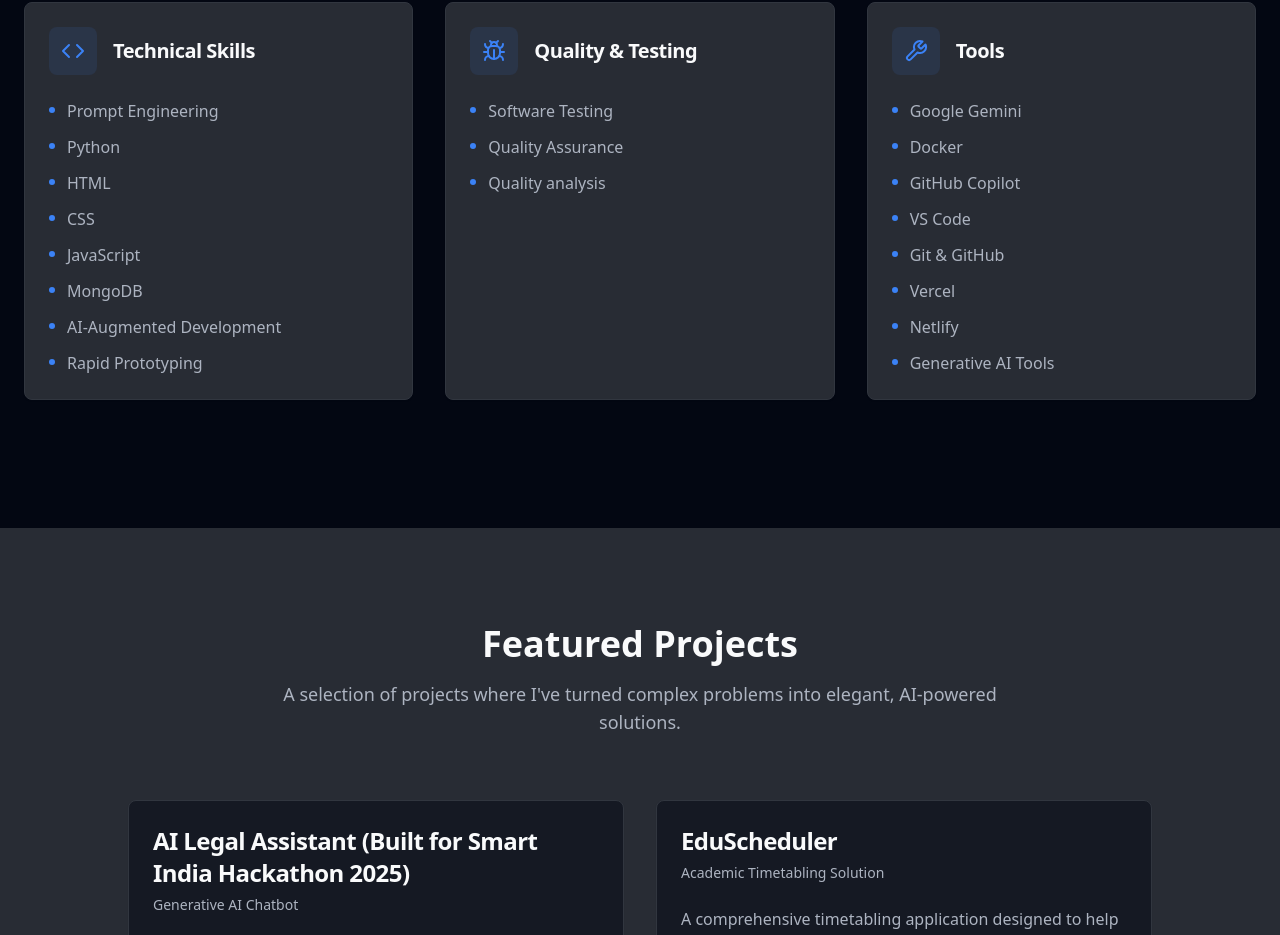
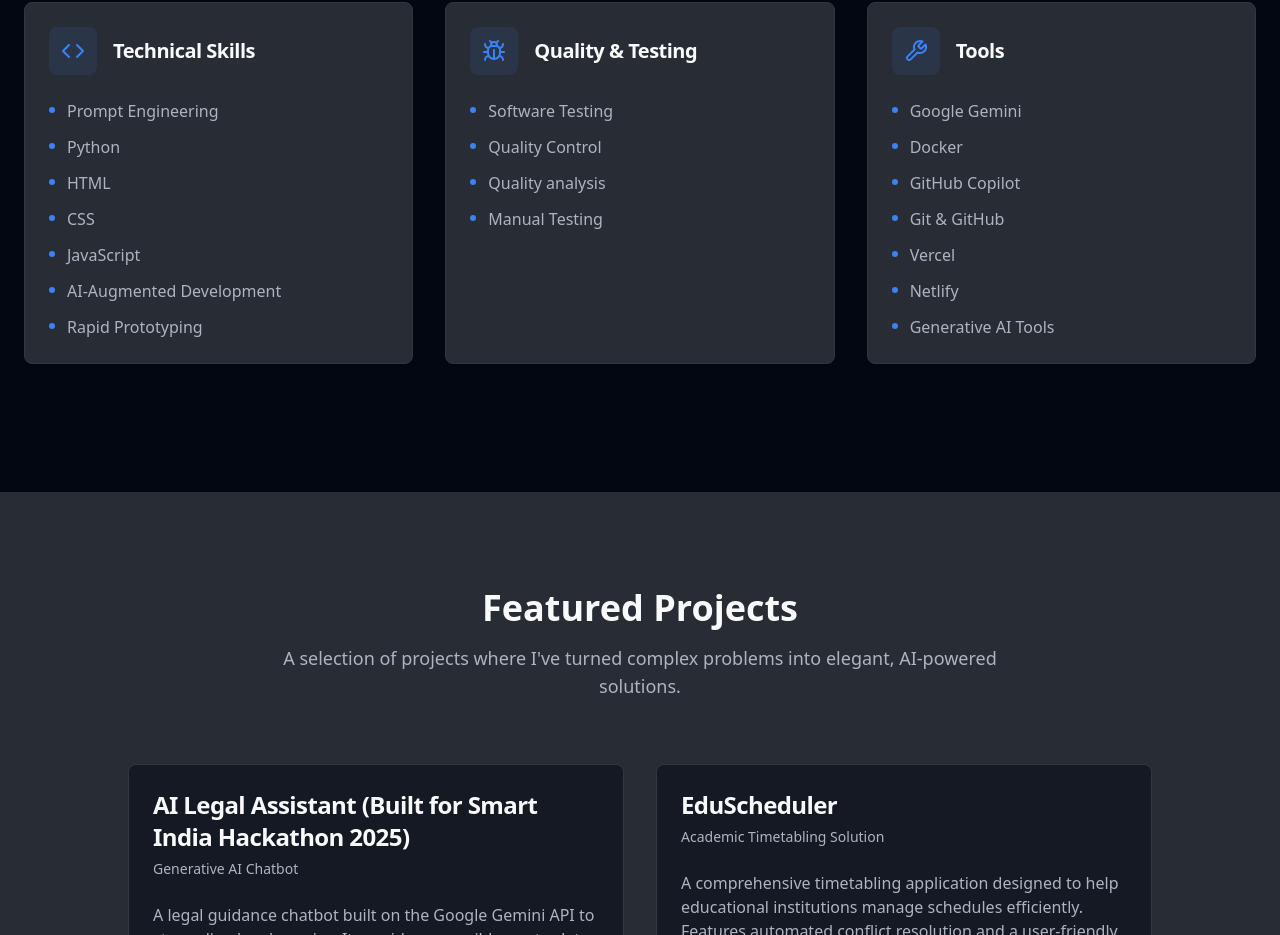
Before and after one commit to neevlila/Neev-Lila-portfolio, a React (Vite) app: page / in a window 1280 px wide. Shown: the part 1869-2804 px from the top of the page. Built offline with nearby package versions, Linux system fonts and the light colour scheme.

Commit message:
skills update

```diff
--- a/src/components/SkillsSection.tsx
+++ b/src/components/SkillsSection.tsx
@@ -13,7 +13,6 @@ const SkillsSection = () => {
         "HTML",
         "CSS",
         "JavaScript",
-        "MongoDB",
         "AI-Augmented Development",
         "Rapid Prototyping"
       ]
@@ -23,8 +22,9 @@ const SkillsSection = () => {
       icon: Bug,
       items: [
         "Software Testing",
-        "Quality Assurance",
+        "Quality Control",
         "Quality analysis",
+        "Manual Testing"
       ]
     },
     {
@@ -34,7 +34,6 @@ const SkillsSection = () => {
         "Google Gemini",
         "Docker",
         "GitHub Copilot",
-        "VS Code",
         "Git & GitHub",
         "Vercel",
         "Netlify",
```
